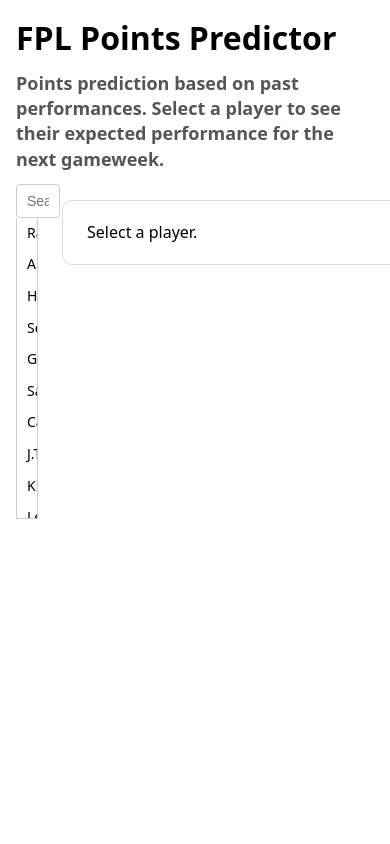
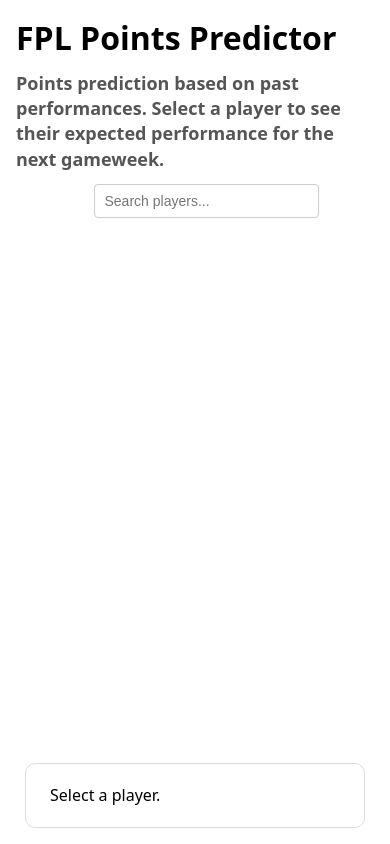
Before and after one commit to bragehs/FPL_forecast, a React (Vite) app: page / in a window 390 px wide. Built offline with nearby package versions, Linux system fonts and the light colour scheme.

Commit message:
fix on mobile

```diff
--- a/src/App.css
+++ b/src/App.css
@@ -1,32 +1,41 @@
-.table {
-  text-align: center;
+.outer {
+  flex: 1;
+  display: flex;
+  flex-direction: column;
+  padding: 16px;
+  gap: 12px;
 }
 
-.table td, .table th {
-  padding: .25rem;
+.subhead {
+  margin: 0;
+  font-size: 18px;
+  line-height: 1.4;
+  font-weight: 600;
+  color: #555;
+  max-width: 640px;
 }
 
-.table .position {
-  width: 5%;
+.content-row {
+  flex: 1;
+  display: flex;
+  align-items: flex-start;
+  gap: 24px;
+  min-height: 0;
 }
 
-.table .points, .table .played, .table .won, .table .draw, .table .lost, .table .ga {
-  width: 10%;
+@media (max-width: 768px) {
+  .content-row {
+    flex-direction: column;
+    align-items: center;
+  }
 }
 
-.table .badge-td {
-  width: 5%;
+.left-col {
+  flex: 1;
+  max-width: 520px;
 }
 
-.badge{
-  width: 30px;
-  height: 30px;
-  margin-right: 10px;
-  display: flex;
-  justify-content: center;
+.right-col {
+  width: 340px;
+  flex-shrink: 0;
 }
-
-.badge img{
-  max-width: 100%;
-  max-height: 100%;
-}
--- a/src/App.tsx
+++ b/src/App.tsx
@@ -1,6 +1,7 @@
 import React, { useState } from "react";
 import { PlayerSearch } from "./PlayerSearch";
 import { Prediction } from "./Prediction";
+import "./App.css";
 
 function App() {
   const [playerId, setPlayerId] = useState<number | string | null>(null);
@@ -10,16 +11,16 @@ function App() {
     setPlayerName(name);
   };
   return (
-    <div style={outerStyle}>
+    <div className="outer">
       <h1 style={{ margin: 0 }}>FPL Points Predictor</h1>
-      <p style={subheadStyle}>
+      <p className="subhead">
         Points prediction based on past performances. Select a player to see their expected performance for the next gameweek.
       </p>
-      <div style={contentRow}>
-        <div style={leftCol}>
+      <div className="content-row">
+        <div className="left-col">
           <PlayerSearch onPlayerSelect={setPlayer} />
         </div>
-        <div style={rightCol}>
+        <div className="right-col">
           <Prediction playerId={playerId} playerName={playerName} />
         </div>
       </div>
@@ -27,38 +28,4 @@ function App() {
   );
 }
 
-const outerStyle: React.CSSProperties = {
-  flex: 1,
-  display: 'flex',
-  flexDirection: 'column',
-  padding: 16,
-  gap: 12
-};
-const subheadStyle: React.CSSProperties = {
-  margin: 0,
-  fontSize: 18,
-  lineHeight: 1.4,
-  fontWeight: 600,
-  color: '#555',
-  maxWidth: 640
-};
-
-const contentRow: React.CSSProperties = {
-  flex: 1,
-  display: 'flex',
-  alignItems: 'flex-start',
-  gap: 24,
-  minHeight: 0
-};
-
-const leftCol: React.CSSProperties = {
-  flex: 1,
-  maxWidth: 520
-};
-
-const rightCol: React.CSSProperties = {
-  width: 340,
-  flexShrink: 0
-};
-
 export default App;
--- a/src/PlayerSearch.tsx
+++ b/src/PlayerSearch.tsx
@@ -18,6 +18,7 @@ export const PlayerSearch: React.FC<PlayerSearchProps> = ({
 }) => {
   const [query, setQuery] = useState('');
   const [focusedIndex, setFocusedIndex] = useState<number>(-1);
+  const [open, setOpen] = useState(false);
 
   // Map object { name: id } -> array [{ name, id }]
   const players: PlayerEntry[] = useMemo(() => {
@@ -33,7 +34,15 @@ export const PlayerSearch: React.FC<PlayerSearchProps> = ({
 
   const filtered = useMemo(() => {
     const q = query.trim().toLowerCase();
-    if (!q) return players.slice(0, 50);
+    if (!q) {
+      const salah = players.find(
+        p =>
+          String(p.id) === '381' ||
+          p.name.toLowerCase() === 'mohamed salah' ||
+          p.name.toLowerCase().includes('salah')
+      );
+      return salah ? [salah] : [];
+    }
     return players
       .filter(p =>
         p.name.toLowerCase().includes(q) ||
@@ -41,13 +50,17 @@ export const PlayerSearch: React.FC<PlayerSearchProps> = ({
       )
       .slice(0, 100);
   }, [players, query]);
+
   const handleSelect = useCallback((player: PlayerEntry) => {
     onPlayerSelect(player.id, player.name);
+    setFocusedIndex(-1);
+    setOpen(false);
   }, [onPlayerSelect]);
 
   const onKeyDown: React.KeyboardEventHandler<HTMLInputElement> = e => {
     if (e.key === 'ArrowDown') {
       e.preventDefault();
+      setOpen(true);
       setFocusedIndex(i => Math.min(i + 1, filtered.length - 1));
     } else if (e.key === 'ArrowUp') {
       e.preventDefault();
@@ -58,6 +71,7 @@ export const PlayerSearch: React.FC<PlayerSearchProps> = ({
       }
     } else if (e.key === 'Escape') {
       setFocusedIndex(-1);
+      setOpen(false);
     }
   };
 
@@ -70,14 +84,16 @@ export const PlayerSearch: React.FC<PlayerSearchProps> = ({
         onChange={e => {
           setQuery(e.target.value);
           setFocusedIndex(-1);
+          setOpen(true);
         }}
+        onFocus={() => setOpen(true)}
         onKeyDown={onKeyDown}
         style={inputStyle}
         aria-autocomplete="list"
-        aria-expanded={filtered.length > 0}
+        aria-expanded={open && filtered.length > 0}
         aria-activedescendant={focusedIndex >= 0 ? `player-opt-${filtered[focusedIndex].id}` : undefined}
       />
-      {filtered.length > 0 && (
+      {open && filtered.length > 0 && (
         <ul style={listStyle} role="listbox">
           {filtered.map((p, idx) => {
             const active = idx === focusedIndex;
```
